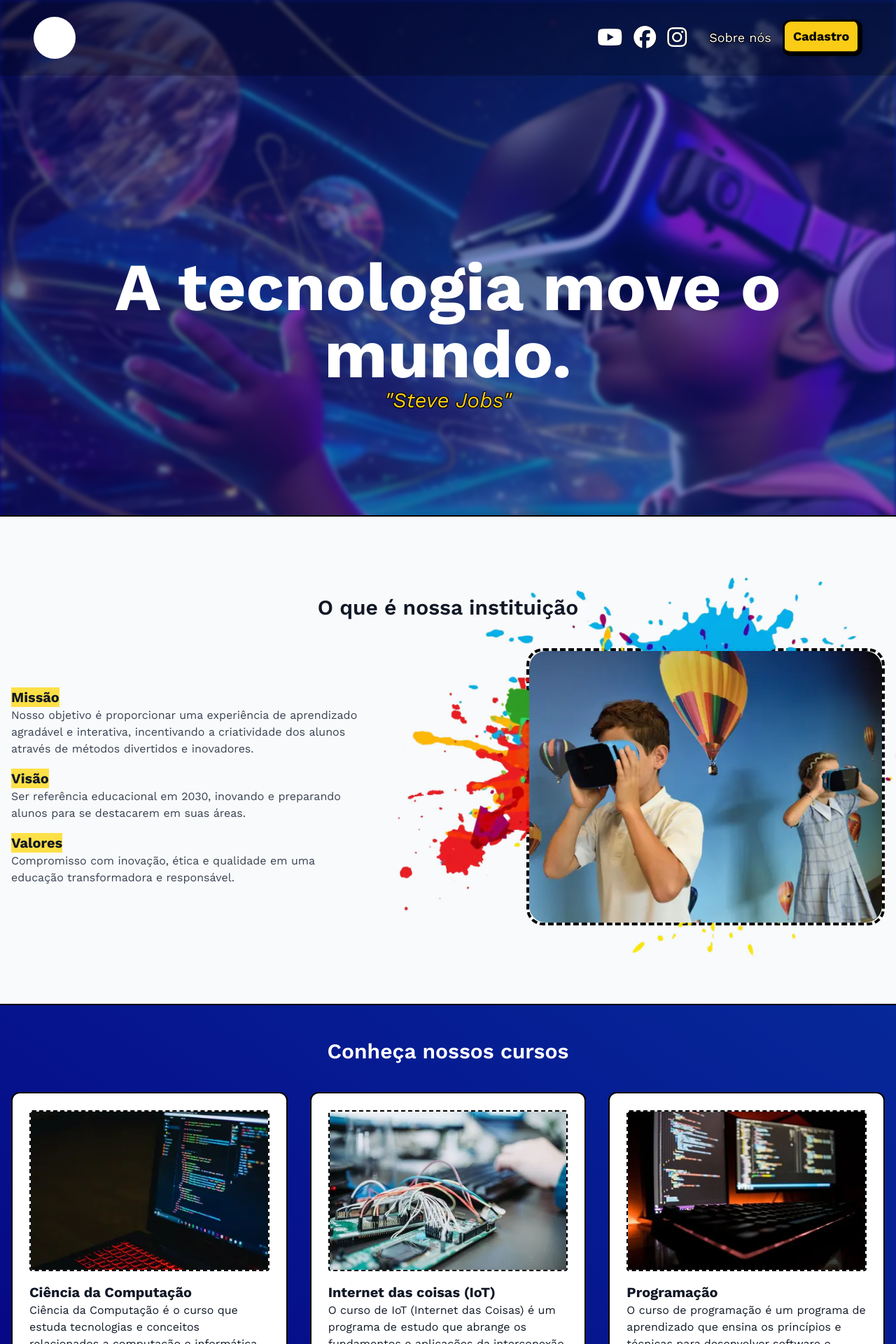
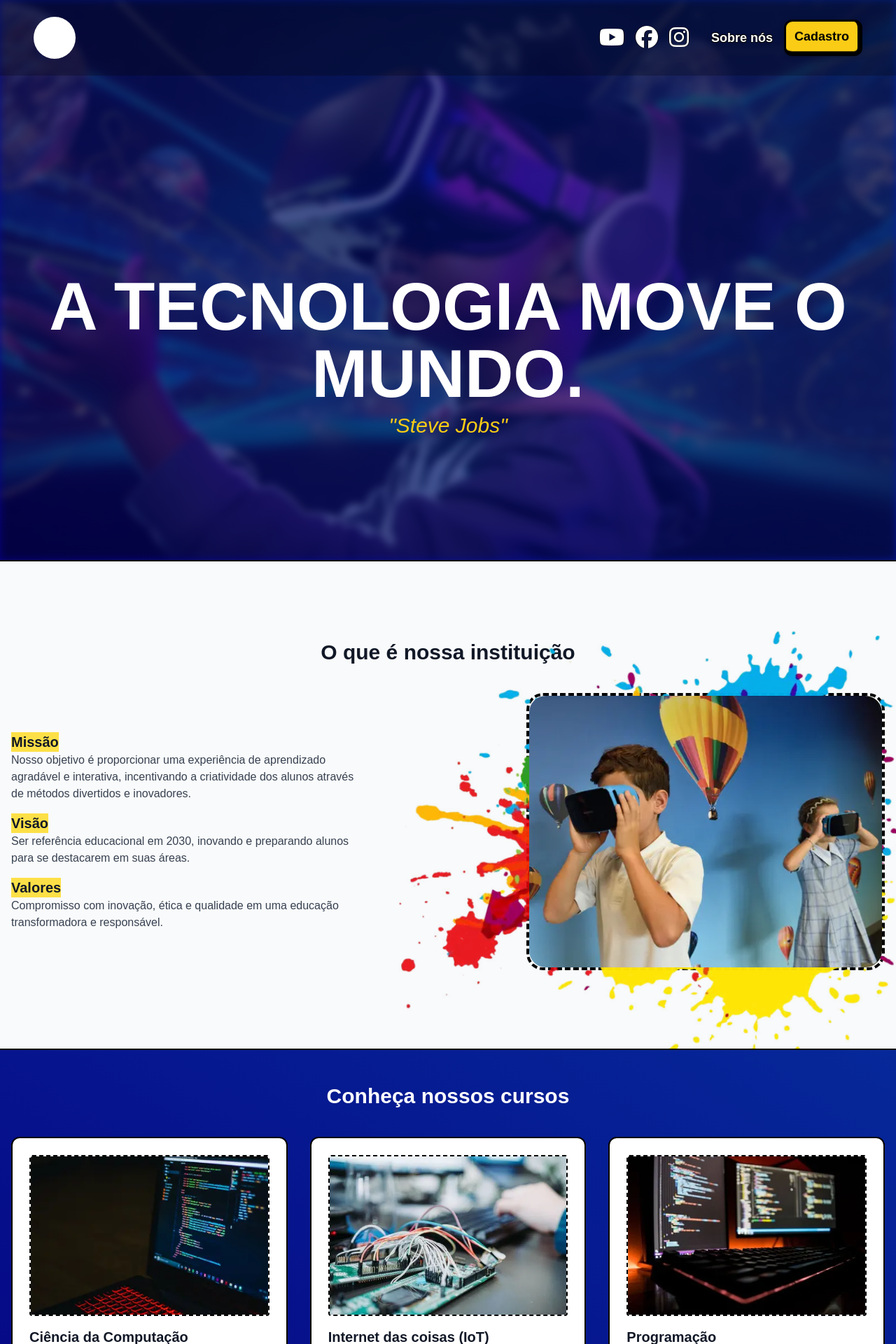
Before and after one commit to MuriWolf/tcc-adm, a PHP site: page / in a window 1280 px wide. Shown: the top 1920 px of the page at 70% size. Run offline with PHP 8.4, Linux system fonts and the light colour scheme; some libraries are stand-ins or nearby versions.

Commit message:
updated: UI small fixes

```diff
--- a/index.html
+++ b/index.html
@@ -12,9 +12,8 @@
 </head>
 
 <body class="bg-dark-blue w-screen overflow-x-hidden highlight-yellow text-gray-700">
-    <header class="hero hero-index h-screen max-h-[46rem]">
+    <header class="hero hero-index h-screen max-h-[1000px]">
         <div class="container flex justify-between items-center bg-black bg-opacity-25 py-6 px-4 md:px-12 min-w-full">
-
             <a href="#">
                 <div style="height: 60px; width: 60px; border-radius: 100px; background-color: white;"></div>
             </a> <!-- LOGO IMAGE -->
@@ -31,7 +30,7 @@
                 </ul>
                 <ul class="flex gap-4 ml-8 items-center">
                     <li><a href="pages/sobre-nos.html"
-                            class="text-white text-sm min-[360px]:text-lg hover:text-yellow-400 focus:text-yellow-400 hover:font-bold drop-shadow-lg focus:font-bold inline-block text-border">Sobre
+                            class="text-white text-sm min-[360px]:text-lg hover:text-yellow-400 focus:text-yellow-400 font-bold drop-shadow-lg focus:font-bold inline-block text-border">Sobre
                             nós</a></li>
                     <li><a href="./pages/pagina-cadastro.html"
                             class="inline-block text-sm min-[360px]:text-lg py-2 px-3 rounded-xl text-center bg-yellow-400 text-black font-bold btn--cadastrar ">Cadastro</a>
@@ -40,8 +39,8 @@
             </nav>
         </div>
         <section class="container flex justify-center items-center flex-col mx-auto h-full w-full">
-            <h1 class="text-5xl md:text-8xl text-center text-white font-bold leading-12 block px-4">A tecnologia move o mundo. </h1>
-            <h3 class="text-xl sm:text-2xl lg:text-3xl italic text-yellow-400 block text-border">"Steve Jobs"</h3>
+            <h1 class="text-4xl sm:text-5xl md:text-7xl lg:text-8xl md:text-center text-white font-bold leading-12 block px-4 uppercase">A tecnologia move o mundo. </h1>
+            <h3 class="text-xl sm:text-2xl lg:text-3xl italic text-yellow-400 block mt-2">"Steve Jobs"</h3>
         </section>
 
     </header>
@@ -63,8 +62,8 @@
                     </div>
 
                     <div
-                        class="basis-60 img-colors-de-fundo flex-1 z-10 rounded-3xl relative max-w-lg border-black border-dashed border-4">
-                        <img class="rounded-3xl" src="./assets/kids-with-glasses.webp" alt="">
+                        class="basis-60 img-colors-de-fundo flex-1 max-sm:mt-8 z-10 rounded-3xl relative max-w-lg border-black border-dashed border-4">
+                        <img class="rounded-3xl h-full" src="./assets/kids-with-glasses.webp" class="" alt="">
                     </div>
                 </div>
             </div>
@@ -76,10 +75,11 @@
 
                     <!-- FAZER UM LOOP COM PHP PARA FAZER APARECER OS CARDS -->
 
-                    <div class="bg-white p-6 rounded-xl transition-all border-black border-2 flex flex-col justify-between">
-                        <div>
-                            <div class="rounded overflow-hidden border-2 border-dashed border-black"><img
-                                    src="./assets/notebook.webp" alt=""></div>
+                    <div class="relative bg-white p-6 rounded-xl transition-all border-black border-2 flex flex-col justify-between">
+                        <div class="mb-16">
+                            <div class="rounded overflow-hidden border-2 border-dashed border-black">
+                                <img src="./assets/notebook.webp" alt="">
+                            </div>
                             <h2 class="text-xl font-bold mt-4 text-gray-900">Ciência da Computação</h2>
                             <p class="text-gray-900">Ciência da Computação é o curso que estuda tecnologias e conceitos
                                 relacionados a computação e informática. O curso envolve programação, algoritmos,
@@ -88,27 +88,27 @@
                             </p>
                         </div>
                         <div>
-                            <a class="p-2 mt-6 rounded-xl text-center block bg-yellow-400 text-black font-bold btn--matricular"
+                            <a class="absolute bottom-5 left-5 right-5 p-2 mt-6 rounded-xl text-center block bg-yellow-400 text-black font-bold btn--matricular"
                                 href="pages/cursos-cadatro/cc.html">Matricular-se</a>
                         </div>
                     </div>
 
-                    <div class="bg-white p-6 rounded-xl transition-all border-black border-2 flex flex-col justify-between">
-                        <div>
+                    <div class="relative bg-white p-6 rounded-xl transition-all border-black border-2 flex flex-col justify-between">
+                        <div class="mb-16">
                             <div class="rounded overflow-hidden border-2 border-dashed border-black"><img
                                     src="./assets/iot.webp" alt=""></div>
                             <h2 class="text-xl font-bold mt-4 text-gray-900">Internet das coisas (IoT)</h2>
-                            <p class="text-gray-900">O curso de IoT (Internet das Coisas) é um programa de estudo que abrange os fundamentos e aplicações da interconexão digital de dispositivos físicos por meio da Internet. Os alunos aprendem a criar e implementar soluções inteligentes, explorando conceitos de sensores, redes, segurança e análise de dados. Com foco na integração de tecnologias, o curso capacita os estudantes a projetar e desenvolver sistemas conectados que impulsionam a automação, a eficiência e a inovação em diversos setores, como saúde, transporte, energia e agricultura.
+                            <p class="text-gray-900">terconexão digital de dispositivos físicos por meio da Internet. Os alunos aprendem a criar e implementar soluções inteligentes, explorando conceitos de sensores, redes, segurança e análise de dados. Com foco na integração de tecnologias, o curso capacita os estudantes a projetar e desenvolver sistemas conectados que impulsionam a automação, a eficiência e a inovação em diversos setores, como saúde, transporte, energia e agricultura.
                             </p>
                         </div>
                         <div>
-                            <a class="p-2 mt-6 rounded-xl text-center block bg-yellow-400 text-black font-bold btn--matricular"
+                            <a class="absolute bottom-5 left-5 right-5 p-2 mt-6 rounded-xl text-center block bg-yellow-400 text-black font-bold btn--matricular"
                                 href="pages/cursos-cadatro/iot.html">Matricular-se</a>
                         </div>
                     </div>
 
-                    <div class="bg-white p-6 rounded-xl transition-all border-black border-2 flex flex-col justify-between">
-                        <div>
+                    <div class="relative bg-white p-6 rounded-xl transition-all border-black border-2 flex flex-col justify-between">
+                        <div class="mb-16">
                             <div class="rounded overflow-hidden border-2 border-dashed border-black"><img
                                     src="./assets/programming.webp" alt=""></div>
                             <h2 class="text-xl font-bold mt-4 text-gray-900">Programação</h2>
@@ -116,13 +116,13 @@
                             </p>
                         </div>
                         <div>
-                            <a class="p-2 mt-6 rounded-xl text-center block bg-yellow-400 text-black font-bold btn--matricular"
+                            <a class="absolute bottom-5 left-5 right-5 p-2 mt-6 rounded-xl text-center block bg-yellow-400 text-black font-bold btn--matricular"
                                 href="pages/cursos-cadatro/programacao.html">Matricular-se</a>
                         </div>
                     </div>
 
-                    <div class="bg-white p-6 rounded-xl transition-all border-black border-2 flex flex-col justify-between">
-                        <div>
+                    <div class="relative bg-white p-6 rounded-xl transition-all border-black border-2 flex flex-col justify-between">
+                        <div class="mb-16">
                             <div class="rounded overflow-hidden border-2 border-dashed border-black"><img
                                     src="./assets/robotics.webp" alt=""></div>
                             <h2 class="text-xl font-bold mt-4 text-gray-900">Robótica</h2>
@@ -130,7 +130,7 @@
                             </p>
                         </div>
                         <div>
-                            <a class="p-2 mt-6 rounded-xl text-center block bg-yellow-400 text-black font-bold btn--matricular"
+                            <a class="absolute bottom-5 left-5 right-5 p-2 rounded-xl text-center block bg-yellow-400 text-black font-bold btn--matricular"
                                 href="pages/cursos-cadatro/robotica.html">Matricular-se</a>
                         </div>
                     </div>
--- a/styles/style.css
+++ b/styles/style.css
@@ -1,4 +1,5 @@
 @import url("https://fonts.googleapis.com/css2?family=Work+Sans:ital,wght@0,100;0,200;0,300;0,400;0,500;0,600;0,700;0,800;0,900;1,100;1,200;1,300;1,400;1,500;1,600;1,700;1,800;1,900&display=swap");
+/* @import url('https://fonts.googleapis.com/css2?family=Inter:wght@100..900&display=swap'); */
 .btn--matricular {
   border: black solid 3px;
   border-bottom: black solid 7px;
@@ -94,12 +95,14 @@
   bottom: -200px;
   right: -200px;
   z-index: -1;
-  width: calc(100% + 250px);
-  height: calc(100% + 250px);
+  width: calc(100% + 350px);
+  height: calc(100% + 350px);
+  /* width: calc(100% + 250px);
+  height: calc(100% + 250px); */
 }
 
 .hero::before {
-  filter: blur(3px);
+  filter: blur(6px) brightness(0.6);
   content: "";
   position: absolute;
   top: 0;
@@ -115,6 +118,9 @@
 
 .hero-index::before {
   background: url("../assets/girl-with-virtual-glasses.webp") !important;
+  background-repeat: no-repeat !important;
+  background-size: cover !important;
+  background-position: center !important;
 }
 
 .hero-cc::before {
@@ -139,8 +145,10 @@
   }
 }
 body {
-  /*  font-family: 'Montserrat', sans-serif;*/
-  font-family: "Work Sans", sans-serif;
+   font-family: 'Montserrat', sans-serif;
+  /* font-family: "Inter", sans-serif; */
+  font-optical-sizing: auto;
+  font-style: normal;
   max-width: 100vw;
   overflow-x: hidden;
 }
```
